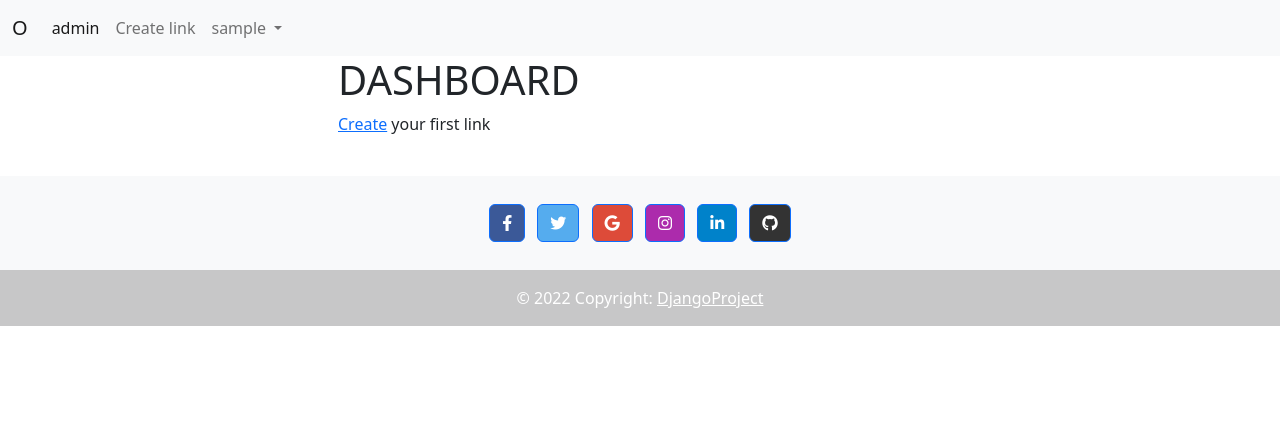
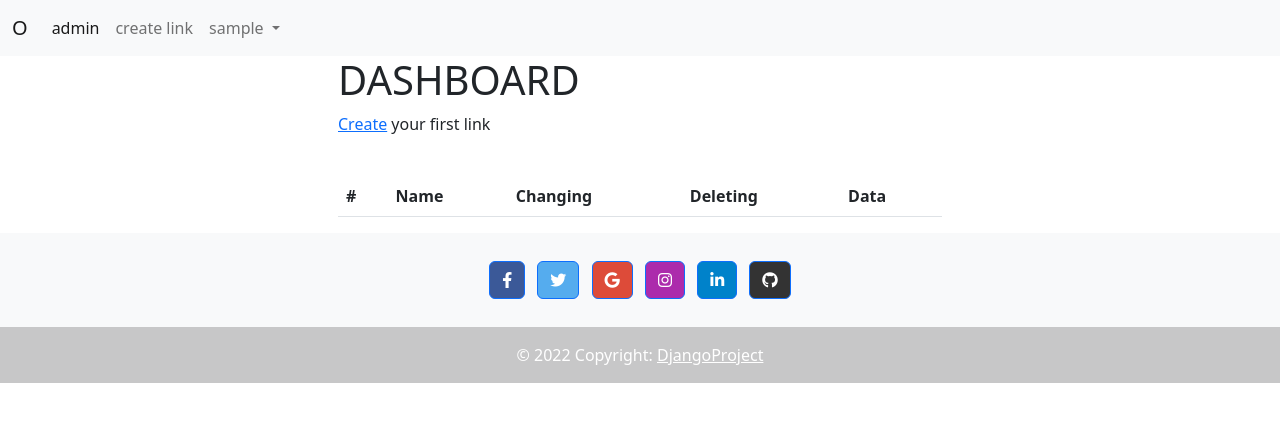
Before and after one commit to kyy/LinkList_Django, a Django app: page /dashboard in a window 1280 px wide. Shown: the top 422 px of the page. Run offline with Django 4.2, Linux system fonts and the light colour scheme; the visitor is signed in with stand-in values (Sample User, id 1); data that the repository does not hold is empty; some libraries are stand-ins or nearby versions.

Commit message:
Nice links view

```diff
--- a/link/views.py
+++ b/link/views.py
@@ -1,3 +1,4 @@
+import re
 from django.contrib.auth.decorators import login_required
 from django.http import HttpResponse
 from django.shortcuts import render, get_object_or_404, redirect
@@ -31,9 +32,16 @@ def view_urls(request):
 
 
 def show_urls(request, url_short):
-    urls = URL_list.objects.filter(URL_short=url_short)
+    urls = URL_list.objects.get(URL_short=url_short)
+    url_dict = urls.URL_long
+    regex = r'(https?://[^\"\s>]+)'
+    matches = re.finditer(regex, url_dict, re.MULTILINE)
+    url_dict = []
+    for match in matches:
+        url_dict.append(match.group())
     return render(request, 'link/showurls.html', {
         'urls': urls,
+        'url_dict': url_dict,
     })
 
 
--- a/templates/link/dashboard.html
+++ b/templates/link/dashboard.html
@@ -16,11 +16,29 @@
 
 
     <br>
-{% for url in urls %}
-    <a href={% url 'link' url_short=url.URL_short %}>{{ url.name }}</a>------{{ url.data }}------<a href={% url 'link_edit' url_short=url.URL_short %}>edit</a>-----------<a href={% url 'link_delete' url_short=url.URL_short %}>delete</a><br>
-{% endfor %}
 
+<table class="table table-hover">
+  <thead>
+    <tr>
+      <th>#</th>
+      <th>Name</th>
+      <th>Changing</th>
+      <th>Deleting</th>
+      <th>Data</th>
+    </tr>
+  </thead>
+  <tbody>
 
-
+    {% for url in urls %}
+    <tr>
+      <th scope="row">{{ forloop.counter }}</th>
+      <td><a href={% url 'link' url_short=url.URL_short %}>{{ url.name }}</a></td>
+      <td><a href={% url 'link_edit' url_short=url.URL_short %}>edit</a></td>
+      <td><a href={% url 'link_delete' url_short=url.URL_short %}>delete</a></td>
+      <td>{{ url.data }}</td>
+    </tr>
+  {% endfor %}
+  </tbody>
+</table>
 
 {% endblock %}
--- a/templates/link/nav.html
+++ b/templates/link/nav.html
@@ -10,7 +10,7 @@
           <a class="nav-link active" aria-current="page" href="/admin">admin</a>
         </li>
         <li class="nav-item">
-          <a class="nav-link" href="{% url 'main' %}">Create link</a>
+          <a class="nav-link" href="{% url 'main' %}">create link</a>
         </li>
         <li class="nav-item dropdown">
           <a class="nav-link dropdown-toggle" href="#" id="navbarDropdownMenuLink" role="button" data-bs-toggle="dropdown" aria-expanded="false">
```
Also changed, not shown: link/tests.py (+13 -2 lines), templates/link/showurls.html (+9 -6 lines).
